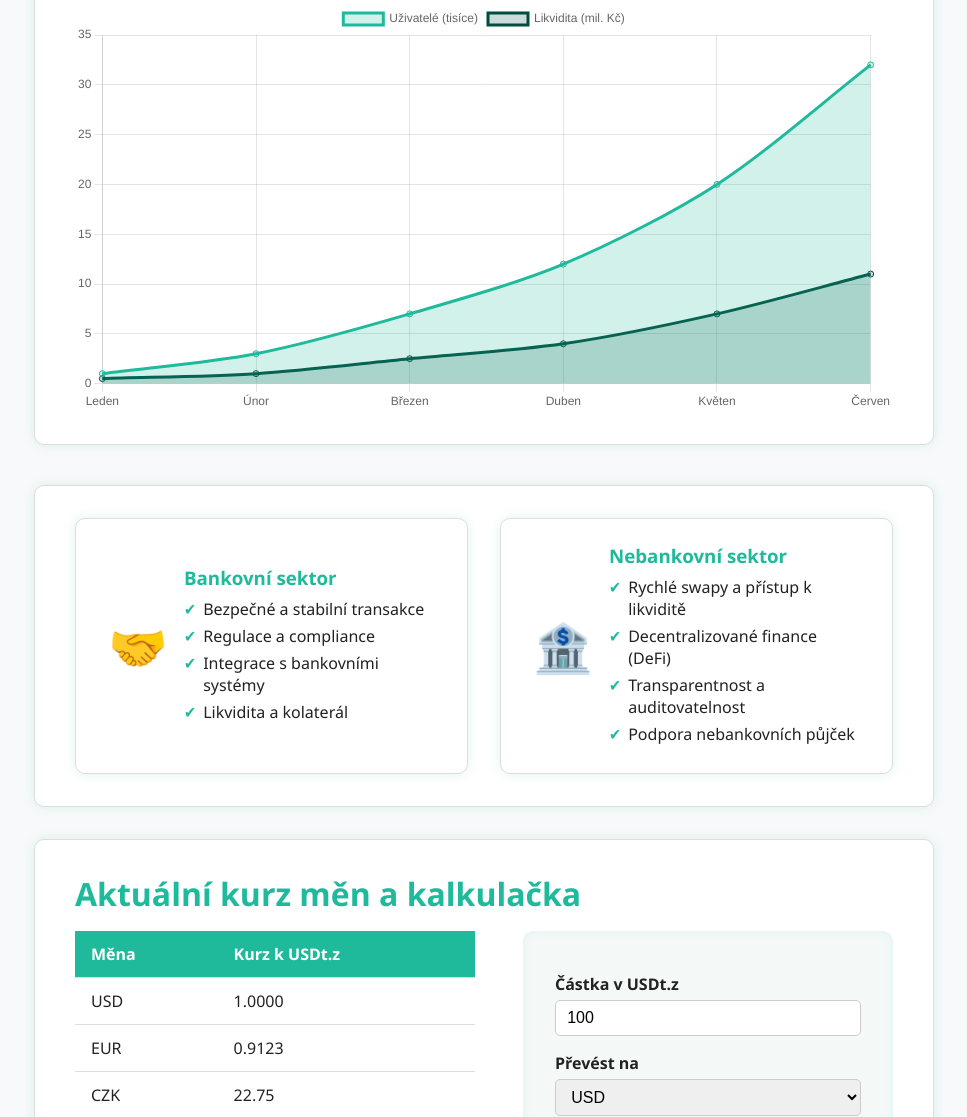
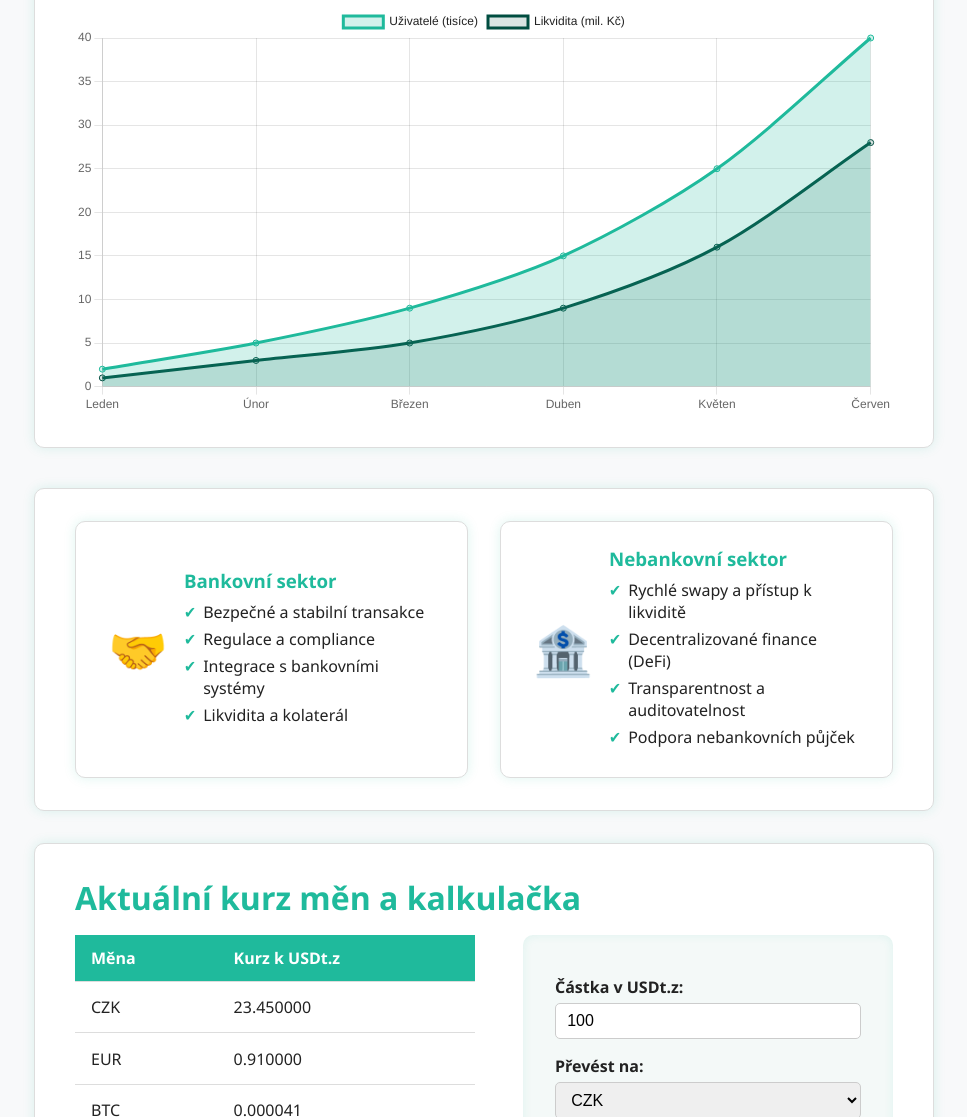
Before and after one commit to petrholoubek/USDTz-Premium, a plain HTML site: page index.html in a window 1280 px wide. Shown: the part 1683-2800 px from the top of the page, without its empty margins (156-1123 px from the left). Drawn offline with nearby package versions, Linux system fonts and the light colour scheme.

Commit message:
Update index.html
Signed-off-by: petrholoubek <sca.sca@centrum.cz>

```diff
--- a/index.html
+++ b/index.html
@@ -352,35 +352,6 @@
     background-color: #1669bb;
   }
 
-  /* Fixed top ticker with exchange rates - full width */
-  #exchangeTicker {
-    position: relative;
-    width: 100vw;
-    overflow: hidden;
-    background: #1fba9c;
-    color: white;
-    font-weight: 700;
-    font-size: 1rem;
-    white-space: nowrap;
-    user-select: none;
-    padding: 0.4rem 0;
-    box-shadow: 0 2px 5px rgba(0,0,0,0.1);
-    z-index: 1200;
-  }
-  #exchangeTicker span {
-    display: inline-block;
-    padding: 0 2rem;
-    animation: tickerMove 20s linear infinite;
-  }
-  @keyframes tickerMove {
-    0% { transform: translateX(100%); }
-    100% { transform: translateX(-100%); }
-  }
-  /* Hide ticker on scroll down */
-  .hiddenTicker {
-    display: none !important;
-  }
-
   /* Footer */
   footer {
     text-align: center;
@@ -420,15 +391,35 @@
       width: 100%;
     }
   }
+
+  /* Nalepený kurz pod menu - animace běžící zprava doleva */
+  #exchange-ticker {
+    background: #1fba9c;
+    color: white;
+    font-weight: 700;
+    white-space: nowrap;
+    overflow: hidden;
+    padding: 0.5rem 1rem;
+    position: relative;
+    max-width: 100%;
+  }
+  #exchange-ticker .ticker-move {
+    display: inline-block;
+    padding-left: 100%;
+    animation: ticker 20s linear infinite;
+  }
+  @keyframes ticker {
+    0% { transform: translateX(0); }
+    100% { transform: translateX(-100%); }
+  }
 </style>
 <script src="https://cdn.jsdelivr.net/npm/chart.js@4.3.0/dist/chart.umd.min.js" defer></script>
 </head>
 <body>
-
 <header>
   <nav>
     <a href="/USDTz-Premium/index.html" class="logo" aria-label="Přejít na domovskou stránku">
-      <img src="/USDTz-Premium/logo.png" alt="USDt.z Logo" />
+      <img src="/USDTz-Premium/img/flags/logo-white.png" alt="USDt.z Logo" />
     </a>
 
     <input type="checkbox" id="menu-toggle" />
@@ -457,12 +448,13 @@
       </li>
     </ul>
   </nav>
+  <!-- Nalepený běžící kurz pod menu -->
+  <div id="exchange-ticker" aria-label="Aktuální kurz měn USDt.z">
+    <div class="ticker-move" id="ticker-content">
+      <!-- Dynamické kurzy doplní JS -->
+    </div>
+  </div>
 </header>
-
-<!-- Ticker s kurzem pod menu -->
-<div id="exchangeTicker" aria-live="polite" aria-label="Aktuální kurz měn USDt.z">
-  <span id="tickerContent"></span>
-</div>
 
 <main>
   <!-- Hlavní info -->
@@ -527,46 +519,42 @@
         <thead>
           <tr><th>Měna</th><th>Kurz k USDt.z</th></tr>
         </thead>
-        <tbody id="exchangeTableBody">
-          <!-- dynamicky vyplněné -->
+        <tbody id="currencyRates">
+          <!-- JS naplní aktuální kurzy -->
         </tbody>
       </table>
-
-      <div class="calculator" aria-label="Kalkulačka převodu USDt.z">
-        <label for="inputAmount">Částka v USDt.z</label>
-        <input type="number" id="inputAmount" min="0" step="0.01" value="100" aria-describedby="resultOutput" />
-
-        <label for="currencySelect">Převést na</label>
-        <select id="currencySelect" aria-describedby="resultOutput">
-          <!-- dynamicky naplněné -->
+      <div class="calculator" aria-label="Kalkulačka USDt.z">
+        <label for="inputAmount">Částka v USDt.z:</label>
+        <input type="number" id="inputAmount" value="100" min="0" step="0.01" />
+        <label for="selectCurrency">Převést na:</label>
+        <select id="selectCurrency" aria-label="Vyberte měnu pro převod">
+          <option value="CZK">CZK</option>
+          <option value="EUR">EUR</option>
+          <option value="BTC">BTC</option>
+          <option value="ETH">ETH</option>
         </select>
-
-        <output id="resultOutput" aria-live="polite" role="region" style="margin-top:0.7rem; display:block; font-weight:700; font-size:1.25rem;"></output>
+        <output id="calcResult" aria-live="polite" style="margin-top:1rem; display:block; font-weight:bold; font-size:1.3rem; color: rgb(31,186,156);"></output>
       </div>
     </div>
   </section>
 
-  <!-- Dokumentace -->
+  <!-- Dokumentace s tlačítkem PDF -->
   <section>
-    <h2>Dokumentace a Whitepaper</h2>
-    <p>Kompletní dokumentace a whitepaper projektu USDt.z jsou k dispozici ke stažení a náhledu.</p>
-    <div class="button-group" style="justify-content:center;">
-      <a href="https://raw.githubusercontent.com/petrholoubek/USDTz-Premium/main/docs/USDTz_Whitepaper_CS.pdf" target="_blank" rel="noopener noreferrer" class="btn" aria-label="Otevřít whitepaper PDF">Stáhnout Whitepaper PDF</a>
-      <a href="https://github.com/petrholoubek/USDTz-Premium/blob/main/docs/USDTz_Whitepaper_CS.pdf" target="_blank" rel="noopener noreferrer" class="btn audit" aria-label="Zobrazit whitepaper na GitHub">Whitepaper na GitHub</a>
-    </div>
+    <h2>Dokumentace</h2>
+    <p>Podrobný whitepaper USDt.z ve formátu PDF.</p>
+    <a href="https://github.com/petrholoubek/USDTz-Premium/blob/main/docs/USDTz_Whitepaper_CS.pdf" target="_blank" rel="noopener noreferrer" class="btn" aria-label="Otevřít whitepaper USDt.z PDF v novém panelu">Stáhnout / zobrazit PDF</a>
   </section>
-
 </main>
 
-<!-- Spodní rámeček -->
-<div id="bottom-box" role="contentinfo" aria-label="Informace o tokenu USDt.z">
-  <div class="logo">
-    <img src="/USDTz-Premium/logo.png" alt="USDt.z logo" />
+<!-- Spodní rámeček "Prozkoumej token" -->
+<div id="bottom-box" role="contentinfo" aria-label="Prozkoumej token USDt.z">
+  <div class="logo" aria-hidden="true">
+    <img src="/USDTz-Premium/logo.png" alt="USDt.z Logo" />
   </div>
-  <div class="text">Prozkoumej token USDt.z – bezpečný a transparentní stablecoin</div>
+  <div class="text">Prozkoumej token USDt.z na BSC</div>
   <div class="btn-group">
-    <a href="https://bscscan.com/token/0x913ef7244bEd019b95Ec5321408eE4CE83E25c01" target="_blank" rel="noopener noreferrer" class="btn-bsc" aria-label="Zobrazit token na BSCScan">BSCScan</a>
-    <a href="https://www.coingecko.com/en/coins/usdt-z" target="_blank" rel="noopener noreferrer" class="btn-gecko" aria-label="Zobrazit token na CoinGecko">CoinGecko</a>
+    <a href="https://bscscan.com/token/0x913ef7244bEd019b95Ec5321408eE4CE83E25c01" target="_blank" rel="noopener noreferrer" class="btn btn-bsc" aria-label="Zobrazit token na BSCScan">BSCScan</a>
+    <a href="https://www.coingecko.com/en/coins/usdtz" target="_blank" rel="noopener noreferrer" class="btn btn-gecko" aria-label="Zobrazit token na CoinGecko">CoinGecko</a>
   </div>
 </div>
 
@@ -575,112 +563,28 @@
 </footer>
 
 <script>
-  // Kurz ticker s animací zleva doprava
-  const ticker = document.getElementById('exchangeTicker');
-  const tickerContent = document.getElementById('tickerContent');
-
-  // Příklad dat kurzu - sem můžeš nahrát skutečná data z API
-  const exchangeRates = [
-    {currency: 'USD', rate: '1.0000'},
-    {currency: 'EUR', rate: '0.9123'},
-    {currency: 'CZK', rate: '22.75'},
-    {currency: 'BTC', rate: '0.000025'},
-    {currency: 'ETH', rate: '0.00037'},
-  ];
-
-  function buildTickerText() {
-    return exchangeRates.map(r => `${r.currency}: ${r.rate}`).join('   •   ');
-  }
-  tickerContent.textContent = buildTickerText();
-
-  // Skrýt ticker při scrollu dolů
-  let lastScrollY = window.scrollY;
-  window.addEventListener('scroll', () => {
-    if(window.scrollY > lastScrollY) {
-      ticker.classList.add('hiddenTicker');
-    } else {
-      ticker.classList.remove('hiddenTicker');
-    }
-    lastScrollY = window.scrollY;
-  });
-
-  // Naplnit tabulku kurzů a select pro kalkulačku
-  const exchangeTableBody = document.getElementById('exchangeTableBody');
-  const currencySelect = document.getElementById('currencySelect');
-  const inputAmount = document.getElementById('inputAmount');
-  const resultOutput = document.getElementById('resultOutput');
-
-  function updateExchangeTable() {
-    exchangeTableBody.innerHTML = '';
-    exchangeRates.forEach(rate => {
-      const tr = document.createElement('tr');
-      tr.innerHTML = `<td>${rate.currency}</td><td>${rate.rate}</td>`;
-      exchangeTableBody.appendChild(tr);
-    });
-  }
-
-  function updateCurrencySelect() {
-    currencySelect.innerHTML = '';
-    exchangeRates.forEach(rate => {
-      const option = document.createElement('option');
-      option.value = rate.rate;
-      option.textContent = rate.currency;
-      currencySelect.appendChild(option);
-    });
-  }
-
-  function calculateResult() {
-    const amount = parseFloat(inputAmount.value) || 0;
-    const rate = parseFloat(currencySelect.value) || 1;
-    const result = amount * rate;
-    resultOutput.textContent = `${amount} USDt.z = ${result.toFixed(4)} ${currencySelect.options[currencySelect.selectedIndex].text}`;
-  }
-
-  inputAmount.addEventListener('input', calculateResult);
-  currencySelect.addEventListener('change', calculateResult);
-
-  updateExchangeTable();
-  updateCurrencySelect();
-  calculateResult();
-
-  // Graf tokenomiky
-  document.addEventListener('DOMContentLoaded', () => {
-    const ctxToken = document.getElementById('tokenomicsChart').getContext('2d');
-    new Chart(ctxToken, {
-      type: 'doughnut',
-      data: {
-        labels: ['Distribuce', 'Rezerva', 'Vývoj', 'Marketing', 'Likvidita'],
+  // Data pro grafy (příklad)
+  const tokenomicsData = {
+    labels: ['Rezerva', 'Likvidita', 'Tým', 'Marketing', 'Rezerva pro partnery'],
     datasets: [{
-          label: 'Tokenomika',
-          data: [40, 20, 15, 15, 10],
+      data: [40, 25, 15, 10, 10],
       backgroundColor: [
         '#1fba9c',
-            '#004d40',
-            '#66bb6a',
-            '#26a69a',
-            '#80cbc4'
+        '#1ea389',
+        '#159774',
+        '#0f6953',
+        '#0a4d39'
       ],
-          borderWidth: 1
+      hoverOffset: 20
     }]
-      },
-      options: {
-        responsive: true,
-        plugins: {
-          legend: { position: 'right' }
-        }
-      }
-    });
+  };
 
-    // Graf roadmapy
-    const ctxRoadmap = document.getElementById('roadmapChart').getContext('2d');
-    new Chart(ctxRoadmap, {
-      type: 'line',
-      data: {
+  const roadmapData = {
     labels: ['Leden', 'Únor', 'Březen', 'Duben', 'Květen', 'Červen'],
     datasets: [
       {
         label: 'Uživatelé (tisíce)',
-            data: [1, 3, 7, 12, 20, 32],
+        data: [2, 5, 9, 15, 25, 40],
         borderColor: '#1fba9c',
         backgroundColor: 'rgba(31,186,156,0.2)',
         fill: true,
@@ -688,33 +592,97 @@
       },
       {
         label: 'Likvidita (mil. Kč)',
-            data: [0.5, 1, 2.5, 4, 7, 11],
+        data: [1, 3, 5, 9, 16, 28],
         borderColor: '#004d40',
-            backgroundColor: 'rgba(0,77,64,0.2)',
+        backgroundColor: 'rgba(0,77,64,0.15)',
         fill: true,
         tension: 0.3
       }
     ]
-      },
+  };
+
+  window.addEventListener('DOMContentLoaded', () => {
+    // Tokenomika graf - donut
+    const ctxTokenomics = document.getElementById('tokenomicsChart').getContext('2d');
+    new Chart(ctxTokenomics, {
+      type: 'doughnut',
+      data: tokenomicsData,
       options: {
         responsive: true,
-        interaction: {
-          mode: 'index',
-          intersect: false
-        },
-        stacked: false,
         plugins: {
-          legend: { position: 'top' }
-        },
-        scales: {
-          y: {
-            beginAtZero: true
+          legend: {
+            position: 'bottom',
+            labels: {
+              color: '#222',
+              font: { size: 14 }
+            }
           }
         }
       }
     });
+
+    // Roadmapa graf - line
+    const ctxRoadmap = document.getElementById('roadmapChart').getContext('2d');
+    new Chart(ctxRoadmap, {
+      type: 'line',
+      data: roadmapData,
+      options: {
+        responsive: true,
+        interaction: { mode: 'index', intersect: false },
+        stacked: false,
+        plugins: {
+          legend: { position: 'top', labels: { color: '#222' } }
+        },
+        scales: {
+          y: { beginAtZero: true }
+        }
+      }
+    });
+
+    // Kurzovní tabulka - příklad dynamického obsahu (můžeš nahradit API)
+    const currencyRates = {
+      CZK: 23.45,
+      EUR: 0.91,
+      BTC: 0.000041,
+      ETH: 0.00057
+    };
+    const tbody = document.getElementById('currencyRates');
+    tbody.innerHTML = '';
+    for (const [currency, rate] of Object.entries(currencyRates)) {
+      const tr = document.createElement('tr');
+      tr.innerHTML = `<td>${currency}</td><td>${rate.toFixed(6)}</td>`;
+      tbody.appendChild(tr);
+    }
+
+    // Kalkulačka převodu
+    const inputAmount = document.getElementById('inputAmount');
+    const selectCurrency = document.getElementById('selectCurrency');
+    const calcResult = document.getElementById('calcResult');
+
+    function updateCalc() {
+      const amount = parseFloat(inputAmount.value);
+      const currency = selectCurrency.value;
+      if (isNaN(amount) || amount < 0) {
+        calcResult.textContent = 'Zadejte platnou částku.';
+        return;
+      }
+      const rate = currencyRates[currency];
+      if (!rate) {
+        calcResult.textContent = 'Kurz není dostupný.';
+        return;
+      }
+      const result = amount * rate;
+      calcResult.textContent = `${amount} USDt.z = ${result.toFixed(4)} ${currency}`;
+    }
+
+    inputAmount.addEventListener('input', updateCalc);
+    selectCurrency.addEventListener('change', updateCalc);
+    updateCalc();
+
+    // Naplnění tickeru pod menu
+    const tickerContent = document.getElementById('ticker-content');
+    tickerContent.textContent = `USDt.z → CZK: ${currencyRates.CZK} | EUR: ${currencyRates.EUR} | BTC: ${currencyRates.BTC} | ETH: ${currencyRates.ETH}`;
   });
 </script>
-
 </body>
 </html>
```
Lines whose indentation alone changed are shown as unchanged.
